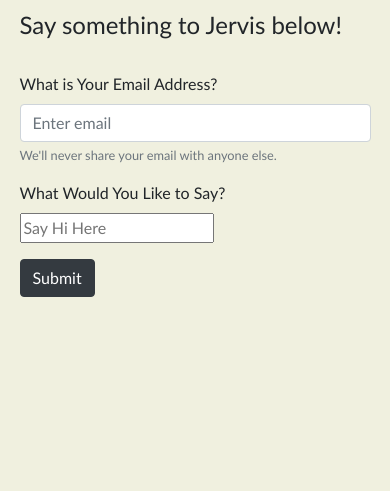
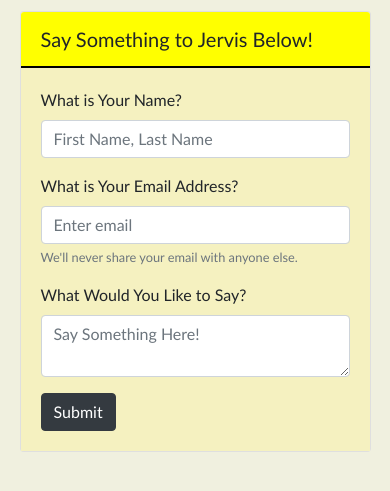
Before and after one commit to jervisbay/jervisbay.github.io, a plain HTML site: page homework/02-homework/contact.html in a window 390 px wide. Shown: the part 83-574 px from the top of the page. Drawn offline with nearby package versions, Linux system fonts and the light colour scheme.

Commit message:
completed contact page, need to complete portfolio page, need to do media queries

```diff
--- a/homework/02-homework/contact.html
+++ b/homework/02-homework/contact.html
@@ -29,21 +29,29 @@
 <body>
     <br>
     <div class="body-container">
-        <h4>Say something to Jervis below!</h4>
-        <br>
+        <div class="card" style="max-width: 30rem;">
+            <div class="card-header">Say Something to Jervis Below!</div>
+            <div class="card-body">
                 <form>
                     <div class="form-group">
-                <label for="exampleInputEmail1">What is Your Email Address?</label>
-                <input type="email" class="form-control" id="exampleInputEmail1" aria-describedby="emailHelp" placeholder="Enter email">
-                <small id="emailHelp" class="form-text text-muted">We'll never share your email with anyone else.</small>
+                        <label for="input-name">What is Your Name?</label>
+                        <input type="text" class="form-control" id="input-name" placeholder="First Name, Last Name">
                     </div>
+
                     <div class="form-group">
-                <label for="exampleInputPassword1">What Would You Like to Say?</label>
-                <input type="text" placeholder="Say Hi Here">
+                        <label for="input-email">What is Your Email Address?</label>
+                        <input type="email" class="form-control" id="input-email" placeholder="Enter email">
+                        <small class="form-text text-muted">We'll never share your email with anyone else.</small>
+                    </div>
+
+                    <div class="form-group">
+                        <label for="message">What Would You Like to Say?</label>
+                        <textarea type="text" id="message" name="message" rows="2" class="form-control md-textarea" placeholder="Say Something Here!"></textarea>
                     </div>
                     <button type="submit" class="btn btn-dark">Submit</button>
                 </form>
             </div>
+        </div>
 </body>
 
 </html>
```
Lines whose indentation alone changed are shown as unchanged.
